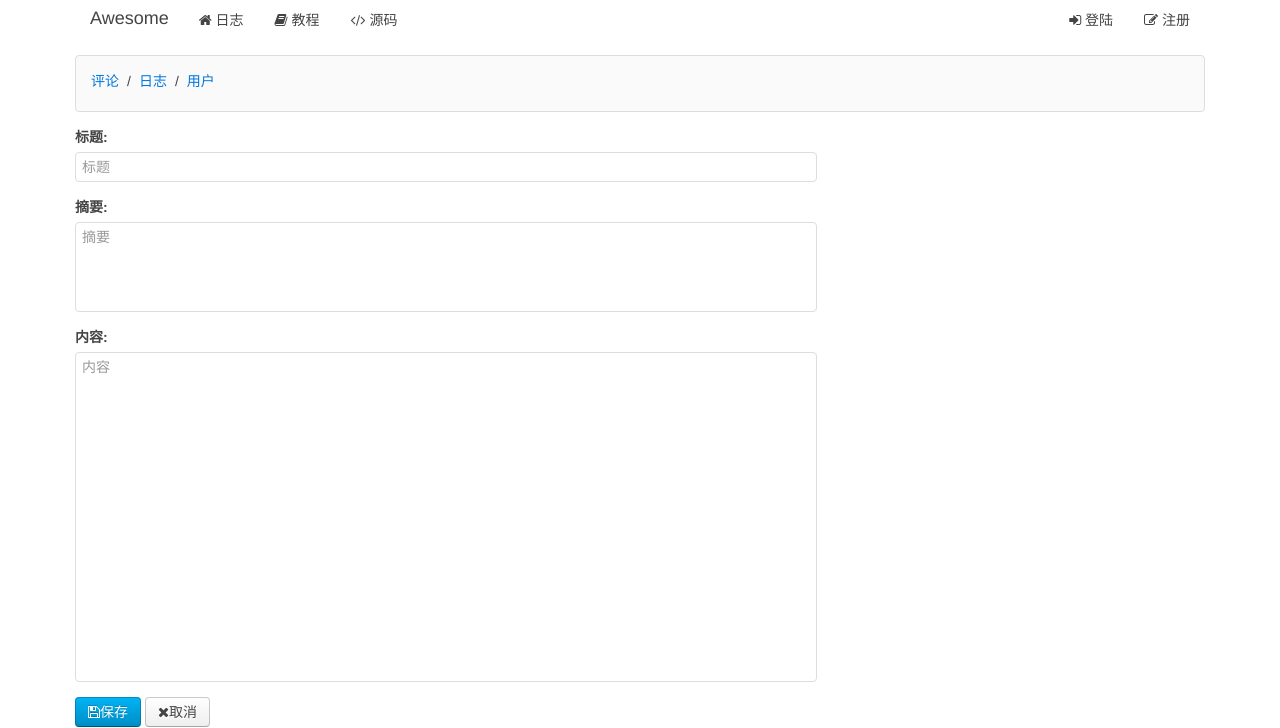
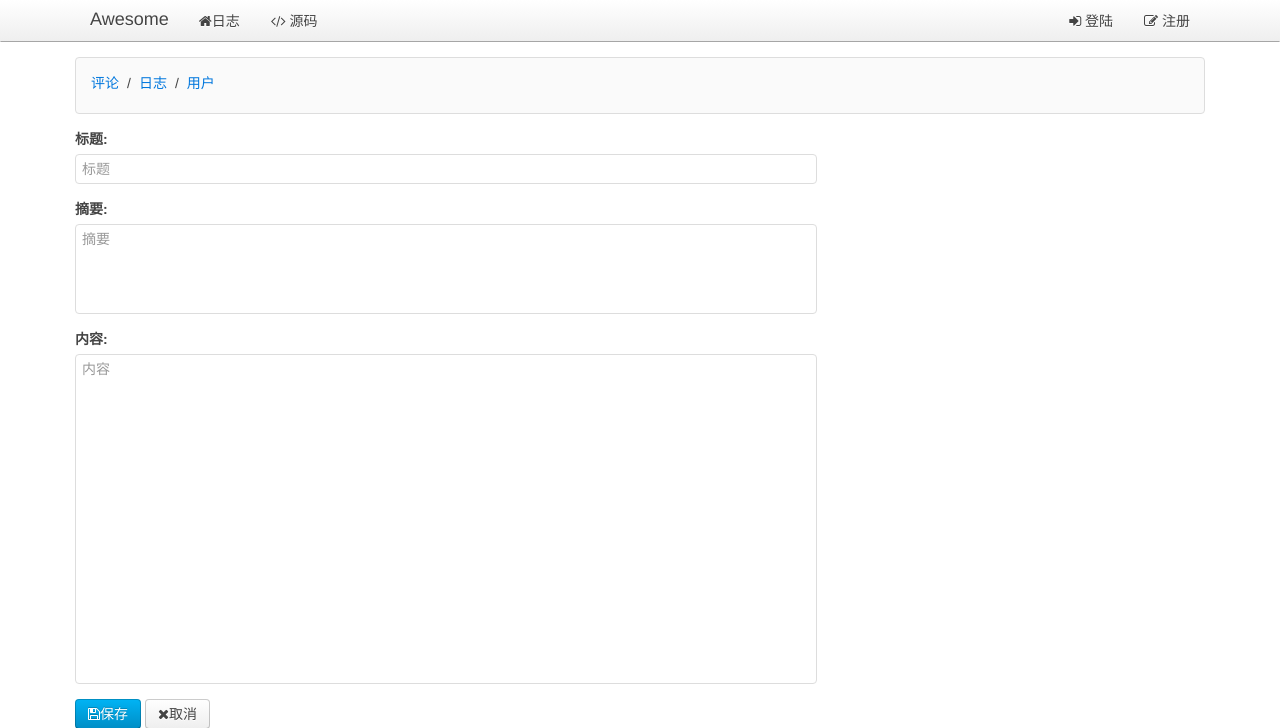
Before and after one commit to WanliSun415/awesome-python3-webapp, a Python web app: template templates/manage_blog_edit.html in a window 1280 px wide. Shown: the top 728 px of the page. Run offline with Jinja, Linux system fonts and the light colour scheme; the template is opened without the code that fills it, so the values that code supplies are empty.

Commit message:
修复首页导航栏错误

```diff
--- a/templates/__base__.html
+++ b/templates/__base__.html
@@ -65,14 +65,11 @@
     {% block beforehead %}<!-- before head -->{% endblock %}
 </head>
 <body>
-    <nav class="uk-nav-navbar uk-navbar-attached uk-margin-bottom">
+    <nav class="uk-navbar uk-navbar-attached uk-margin-bottom">
         <div class="uk-container uk-container-center">
             <a href="/" class="uk-navbar-brand">Awesome</a>
             <ul class="uk-navbar-nav">
-                <li data-url="blogs"><a href="/"><i class="uk-icon-home"></i>
-                    日志</a></li>
-                <li><a target="_blank"
-                       href="#"><i class="uk-icon-book"></i> 教程</a></li>
+                <li data-url="blogs"><a href="/"><i class="uk-icon-home"></i>日志</a></li>
                 <li><a target="_blank" href="https://github.com/WalleSun415"><i class="uk-icon-code"></i>
                     源码</a></li>
             </ul>
```
